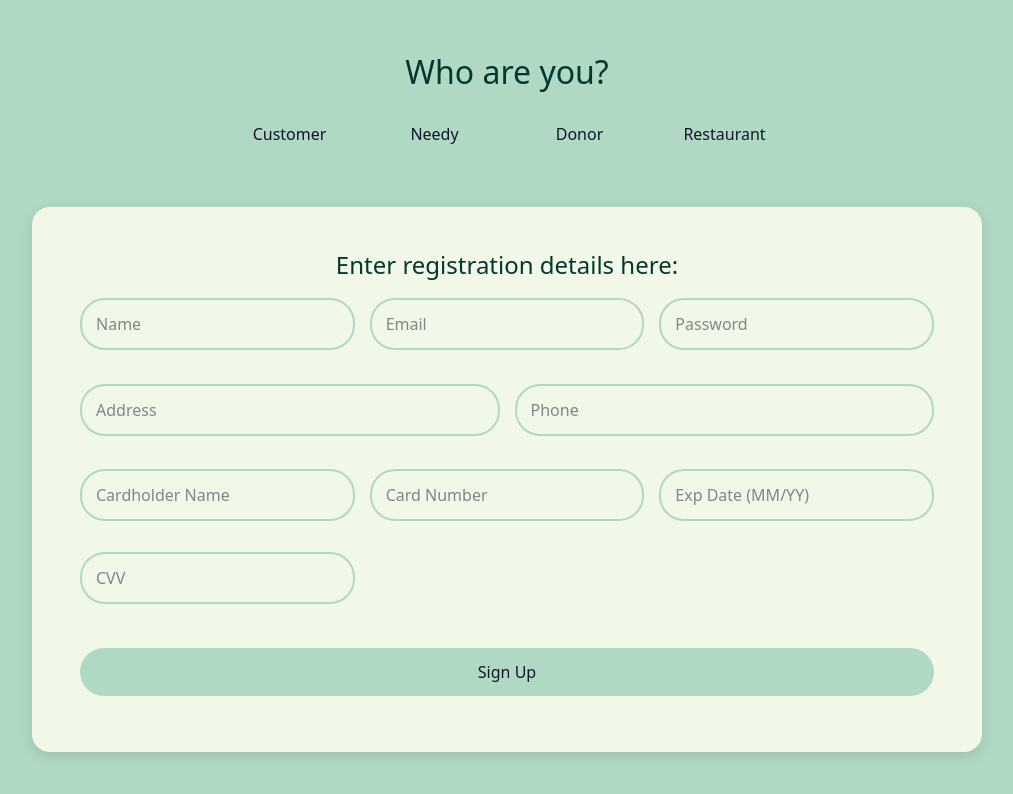
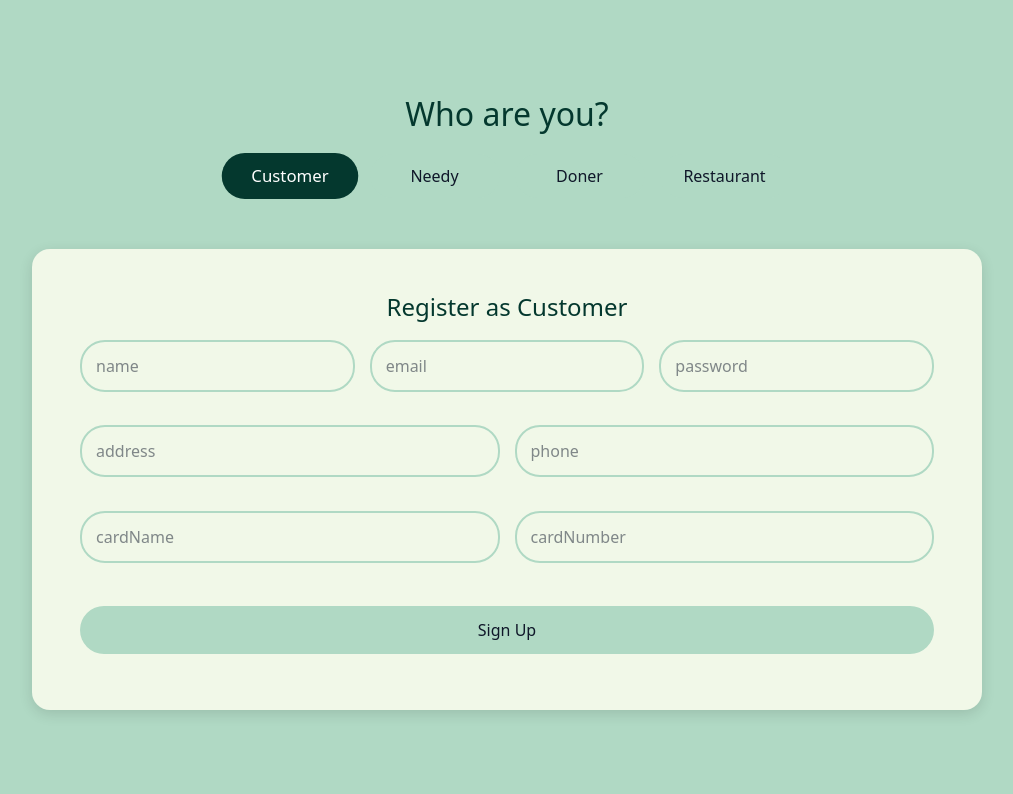
Before and after one commit to RangerHalt2/DBS-Group-Project, a React (Vite) app in the folder frontend/: page /register in a window 1280 px wide. Both pictures are taken after a click on the button "Customer". Shown: the top 794 px of the page, without its empty margins (133-1146 px from the left). Built offline with nearby package versions, Linux system fonts and the light colour scheme.

Commit message:
Updates to register page and api, created restaurant page

```diff
--- a/frontend/src/App.jsx
+++ b/frontend/src/App.jsx
@@ -4,6 +4,7 @@ import { NotFound } from "./pages/NotFound";
 import Login from "./pages/Login";
 import Register from "./pages/Register";
 import UserPage from "./pages/UserPage";
+import Restaurant from "./pages/Restaurant";
 
 function App() {
 	return (
@@ -13,6 +14,7 @@ function App() {
 				<Route path="/login" element={<Login />} />
 				<Route path="/register" element={<Register />} />
 				<Route path="/userpage" element={<UserPage />} />
+				<Route path="/restaurant" element={<Restaurant />} />
 				<Route path="*" element={<NotFound />} />
 			</Routes>
 		</BrowserRouter>
--- a/frontend/src/components/styles.css
+++ b/frontend/src/components/styles.css
@@ -103,3 +103,9 @@
     width: 100%;
     margin-top: 10px;
 }
+
+.active-role {
+  background-color: var(--green-text) !important;
+  color: white !important;
+  transform: scale(1.05);
+}
--- a/frontend/src/pages/Login.jsx
+++ b/frontend/src/pages/Login.jsx
@@ -1,4 +1,5 @@
 import { useState } from "react";
+import { useNavigate } from "react-router-dom";
 import "../components/styles.css";
 //imports
 
@@ -6,6 +7,7 @@ export default function Login() {
   const [username, setUsername] = useState("");
 	const [password, setPassword] = useState("");
 	const [error, setError] = useState(null);
+  const navigate = useNavigate(); //go to register page or after logging-in
 
   const handleSubmit = async (e) => {
 		e.preventDefault();
@@ -60,7 +62,9 @@ export default function Login() {
 
         <button type="submit" className="login-button">Login</button>
 
-        <button type="submit" className="sign-up-button">Click here to sign up!</button>
+        <button type="submit" className="sign-up-button"
+         onClick={() => navigate("/register")}
+        >Click here to sign up!</button>
 
       </form>
     </div>
--- a/frontend/src/pages/Register.jsx
+++ b/frontend/src/pages/Register.jsx
@@ -1,7 +1,75 @@
-//import { useState } from "react";
+import { useState } from "react";
+import { useNavigate } from "react-router-dom";
 import "../components/styles.css";
 
 export default function Register() {
+  const navigate = useNavigate();
+
+    const [role, setRole] = useState("");
+    const [form, setForm] = useState({
+      name: "",
+      email: "",
+      password: "",
+      address: "",
+      phone: "",
+      cardName: "",
+      cardNumber: ""
+    });
+
+    const [error, setError] = useState(null);
+
+    const handleRole = (selectedRole) => {
+      setRole(selectedRole);
+      setError("");
+    };
+
+    const handleChange = (e) => {
+      setForm({ ...form, [e.target.placeholder]: e.target.value });
+    };
+
+    //validation
+
+    const validateForm = () => {
+    if (!role) return "Please select a role.";
+
+    // Required for ALL:
+    if (!form.name || !form.email || !form.password || !form.address) {
+      return "Please fill in all required fields.";
+    }
+
+    // Phone required EXCEPT needy
+    if (role !== "Needy" && !form.phone) {
+      return "Phone number is required for this role.";
+    }
+
+    // Credit card required only for Customer + Doner
+    if ((role === "Customer" || role === "Doner") &&
+        (!form.cardName || !form.cardNumber)) {
+      return "Credit card information is required for this role.";
+    }
+
+    return "";
+  };
+
+  // submit
+  const handleSubmit = async (e) => {
+    e.preventDefault();
+    const msg = validateForm();
+    if (msg) return setError(msg);
+
+    const res = await fetch("/api/register", {
+      method: "POST",
+      headers: { "Content-Type": "application/json" },
+      body: JSON.stringify({ role, ...form }),
+    });
+
+    const data = await res.json();
+
+    if (!res.ok) return setError(data.error);
+
+    navigate("/userpage");
+  };
+
   return (
     <div className="bg register-container">
 
@@ -9,36 +77,69 @@ export default function Register() {
         <h1 className="login-title">Who are you?</h1>
 
         <div className="role-buttons">
-          <button type="button" className="login-button">Customer</button>
-          <button type="button" className="login-button">Needy</button>
-          <button type="button" className="login-button">Donor</button>
-          <button type="button" className="login-button">Restaurant</button>
+          {["Customer", "Needy", "Doner", "Restaurant"].map((r) => (
+            <button
+              key={r}
+              type="button"
+              className={`login-button ${role === r ? "active-role" : ""}`}
+              onClick={() => handleRole(r)}
+            >
+              {r}
+            </button>
+          ))}
         </div>
+
       </section>
 
-      <form className="login-card" style={{ padding: '2.5rem 3rem', width: '80%', maxWidth: '950px' }}>
-        <h2 className="login-title" style={{ paddingBottom: '10px', fontSize: '1.5rem'}}>Enter registration details here:</h2>
+      {/* Hide form until role selected */}
+      {role && (
+        <form
+          className="login-card"
+          style={{ padding: "2.5rem 3rem", width: "80%", maxWidth: "950px" }}
+          onSubmit={handleSubmit}
+        >
+          <h2 className="login-title" style={{ paddingBottom: "10px", fontSize: "1.5rem" }}>
+            Register as {role}
+          </h2>
 
+          {error && <p className="error-text">{error}</p>}
+
+          {/* Row 1 */}
           <div className="row">
-          <input type="text" placeholder="Name" className="login-input" />
-          <input type="email" placeholder="Email" className="login-input" />
-          <input type="password" placeholder="Password" className="login-input" />
+            <input type="text" placeholder="name" className="login-input" onChange={handleChange} />
+            <input type="email" placeholder="email" className="login-input" onChange={handleChange} />
+            <input type="password" placeholder="password" className="login-input" onChange={handleChange} />
           </div>
 
+          {/* Row 2 */}
           <div className="row">
-          <input type="text" placeholder="Address" className="login-input" />
-          <input type="text" placeholder="Phone" className="login-input" />
+            <input type="text" placeholder="address" className="login-input" onChange={handleChange} />
+            <input type="text" placeholder="phone" className="login-input" onChange={handleChange} />
           </div>
 
+          {/* CREDIT CARD ROW — only for Customer + Doner */}
+          {(role === "Customer" || role === "Doner") && (
             <div className="row">
-          <input type="text" placeholder="Cardholder Name" className="login-input" />
-          <input type="text" placeholder="Card Number" className="login-input" />
-          <input type="text" placeholder="Exp Date (MM/YY)" className="login-input" />
-          <input type="text" placeholder="CVV" className="login-input" />
+              <input
+                type="text"
+                placeholder="cardName"
+                className="login-input"
+                onChange={handleChange}
+              />
+              <input
+                type="text"
+                placeholder="cardNumber"
+                className="login-input"
+                onChange={handleChange}
+              />
             </div>
+          )}
 
-        <button type="submit" className="login-button submit-btn">Sign Up</button>
+          <button type="submit" className="login-button submit-btn">
+            Sign Up
+          </button>
         </form>
+      )}
 
     </div>
   );
--- /dev/null
+++ b/frontend/src/pages/Restaurant.jsx
@@ -0,0 +1,8 @@
+//import { useState } from "react";
+import "../components/styles.css";
+
+export default function Register() {
+  return (
+    <h1></h1>
+  );
+}
```
Also changed, not shown: 1 other file (tests, documents, lock files or other folders). Lines whose indentation alone changed are shown as unchanged.
